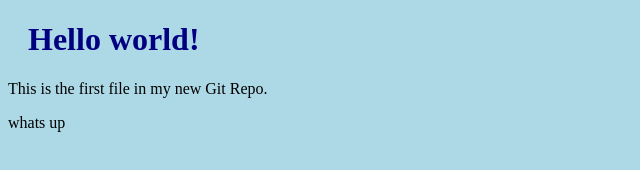
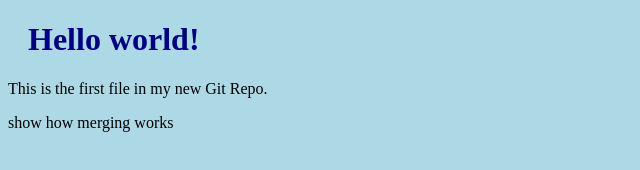
Before and after one commit to pratheek7/hello-world, a plain HTML site: page index.html in a window 1280 px wide. Shown: the whole page, without its empty margins (0-640 px from the left). Drawn offline with Linux system fonts and the light colour scheme.

Commit message:
emergency fix

```diff
--- a/index.html
+++ b/index.html
@@ -8,6 +8,6 @@
 
 <h1>Hello world!</h1>
 <p>This is the first file in my new Git Repo.</p>
-<p> whats up</p>
+<p> show how merging works</p>
 </body>
 </html>
```
